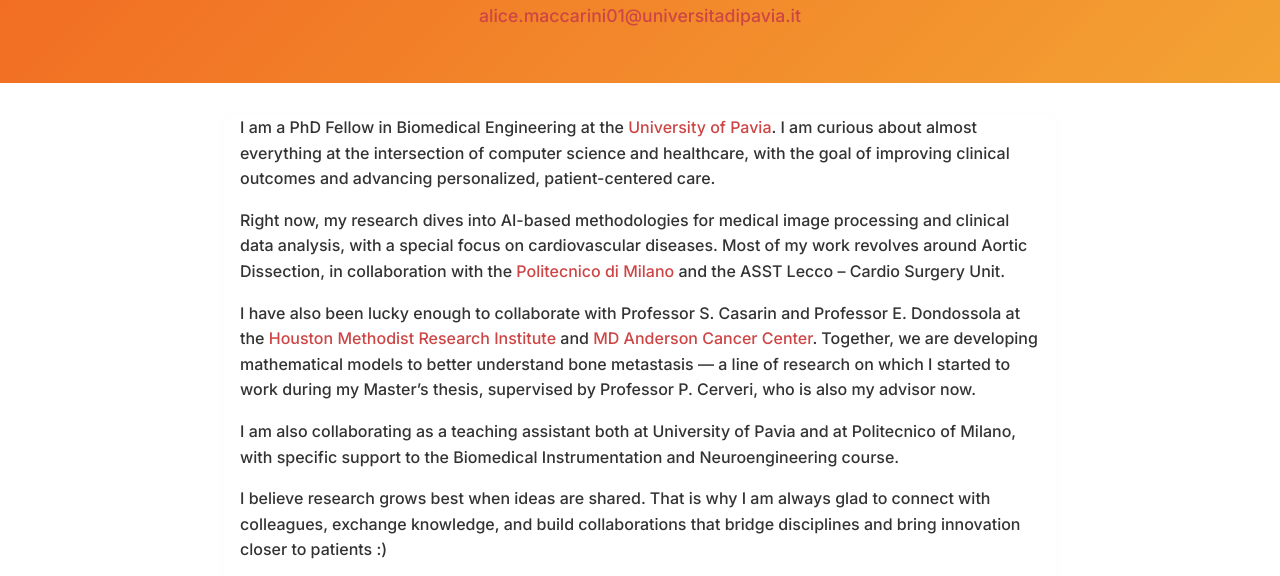
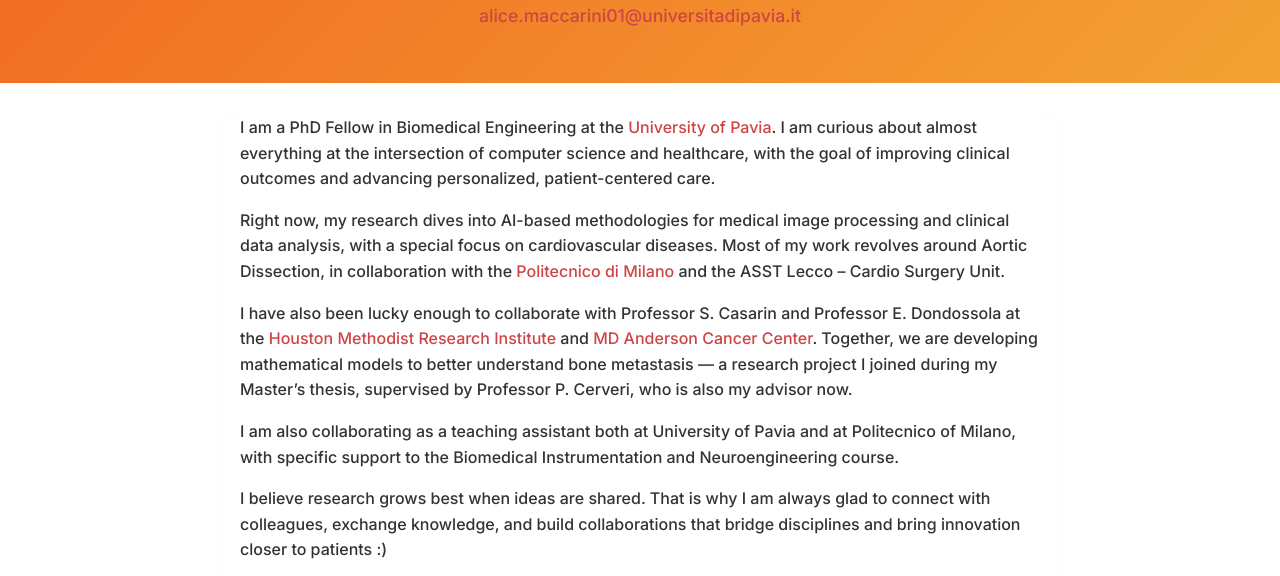
Before and after one commit to maccarismos/alicemaccarini.io, a plain HTML site: page index.html in a window 1280 px wide. Shown: the part 140-716 px from the top of the page. Drawn offline with Linux system fonts and the light colour scheme.

Commit message:
Fix HTML formatting and update contentminor changes

```diff
--- a/index.html
+++ b/index.html
@@ -30,7 +30,7 @@
     <a href="https://www.houstonmethodist.org/research/">Houston Methodist Research Institute</a> and
     <a href="https://www.mdanderson.org/">MD Anderson Cancer Center</a>.
     Together, we are developing mathematical models to better understand bone metastasis —
-    a line of research on which I started to work during my Master’s thesis, supervised by Professor P. Cerveri, who is also my advisor now.
+    a research project I joined during my Master’s thesis, supervised by Professor P. Cerveri, who is also my advisor now.
   </p>
    <p>I am also collaborating as a teaching assistant both at University of Pavia and at Politecnico of Milano,
     with specific support to the Biomedical Instrumentation and Neuroengineering course.
```
